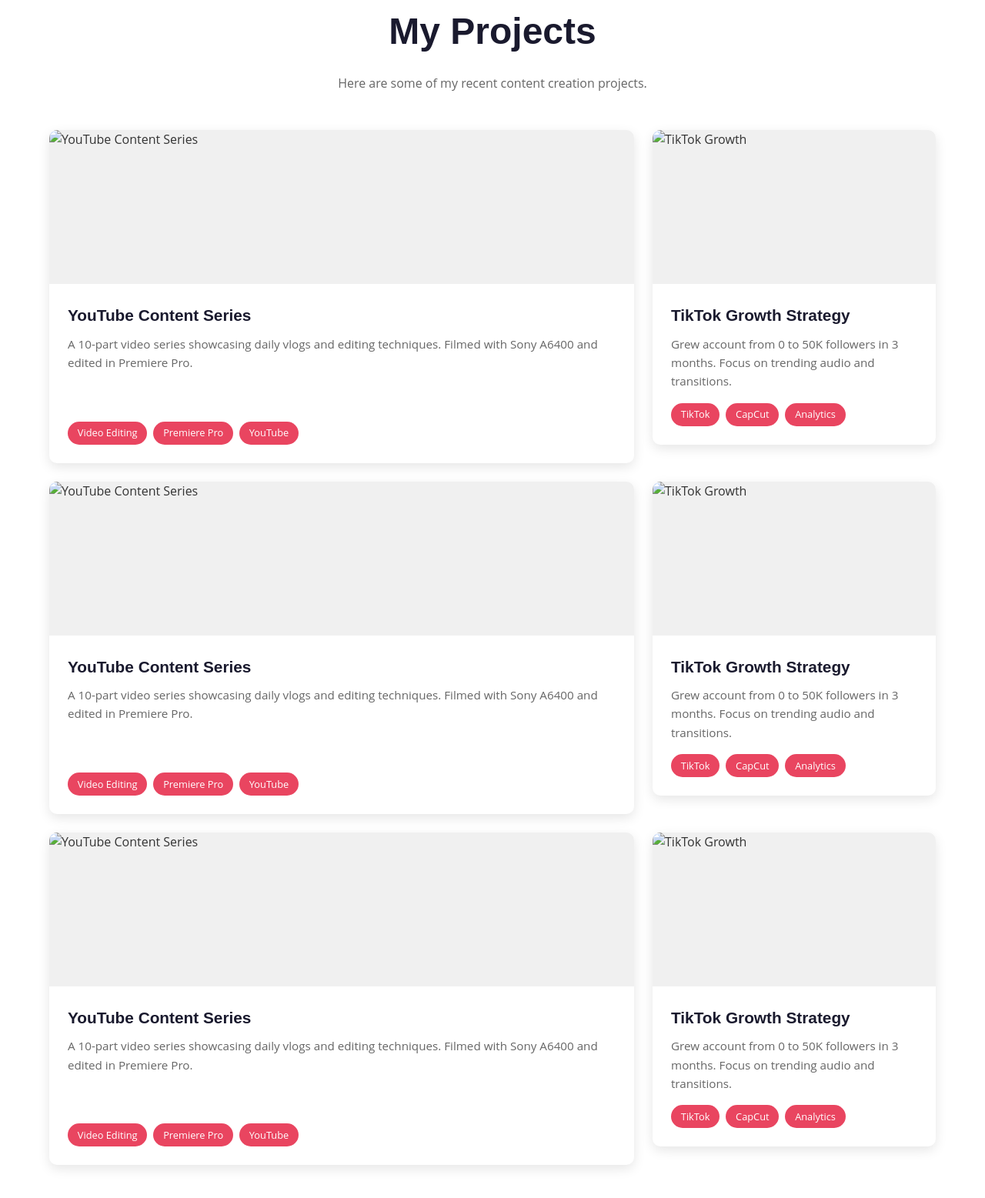
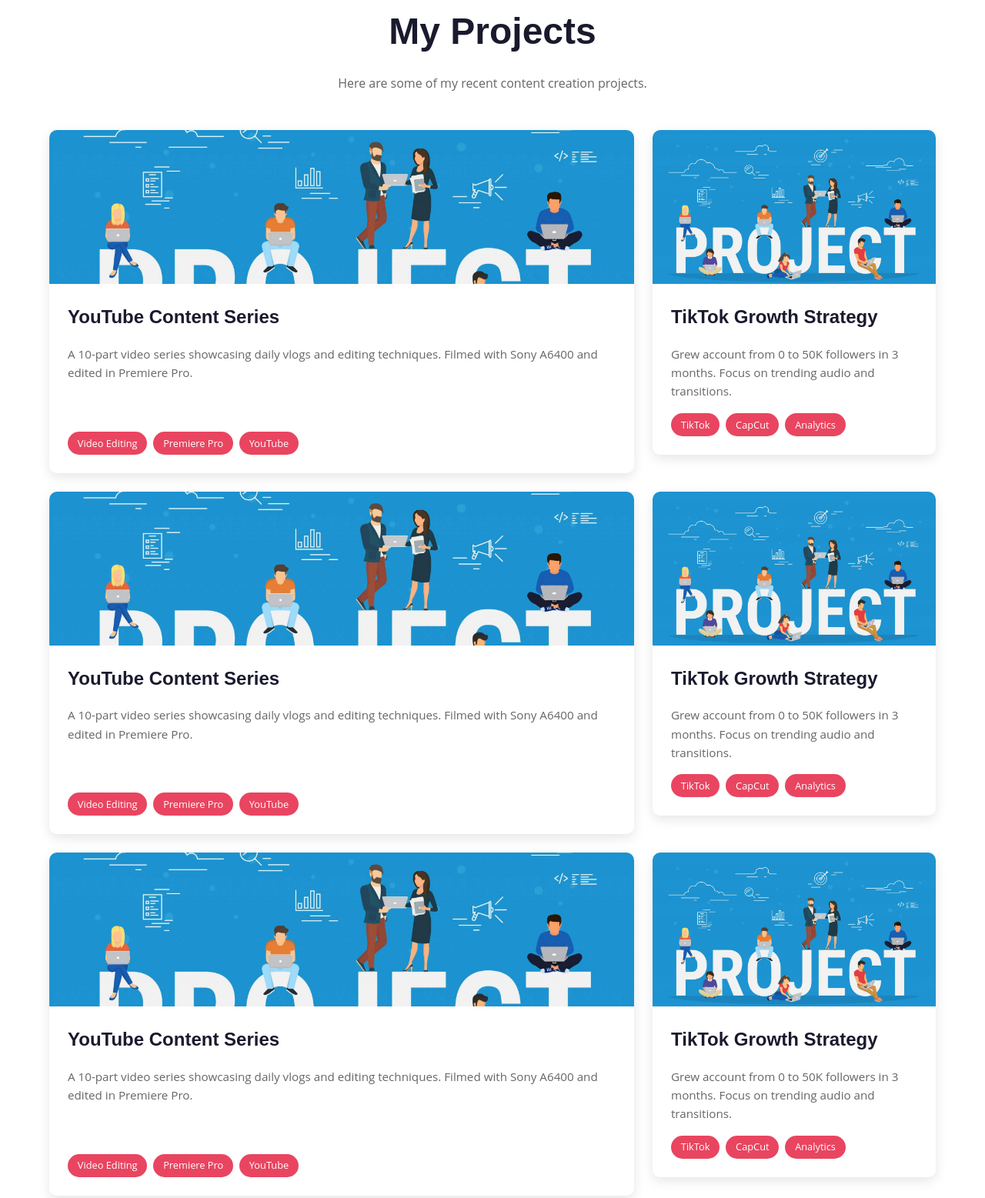
Before and after one commit to jayasooriyakevin-pixel/AS1-KevinPortofolio-12032026, a plain HTML site: page projects.html in a window 1280 px wide. Shown: the part 139-1696 px from the top of the page at 77% size. Drawn offline with Linux system fonts and the light colour scheme.

Commit message:
Update projects.html

```diff
--- a/projects.html
+++ b/projects.html
@@ -32,10 +32,10 @@
                 <!-- Project 1 - Large card (spans 2 columns, 2 rows) -->
                 <div class="project-card large">
                     <div class="project-img-container">
-                        <img src="images/p1.jpg" alt="YouTube Content Series" class="project-img">
+                        <img src="p1.jpg" alt="YouTube Content Series" class="project-img">
                     </div>
                     <div class="project-info">
-                        <h3>YouTube Content Series</h3>
+                        <h2>YouTube Content Series</h2> <!-- Changed from h3 to h2 -->
                         <p>A 10-part video series showcasing daily vlogs and editing techniques. Filmed with Sony A6400 and edited in Premiere Pro.</p>
                         <div class="project-tags">
                             <span>Video Editing</span>
@@ -48,10 +48,10 @@
                 <!-- Project 2 - Medium card -->
                 <div class="project-card">
                     <div class="project-img-container">
-                        <img src="images/p1.jpg" alt="TikTok Growth" class="project-img">
+                        <img src="p1.jpg" alt="TikTok Growth" class="project-img">
                     </div>
                     <div class="project-info">
-                        <h3>TikTok Growth Strategy</h3>
+                        <h2>TikTok Growth Strategy</h2> <!-- Changed from h3 to h2 -->
                         <p>Grew account from 0 to 50K followers in 3 months. Focus on trending audio and transitions.</p>
                         <div class="project-tags">
                             <span>TikTok</span>
@@ -61,13 +61,13 @@
                     </div>
                 </div>
 
-                    <!-- Project 2 - Large card (spans 2 columns, 2 rows) -->
+                <!-- Project 3 - Large card (spans 2 columns, 2 rows) -->
                 <div class="project-card large">
                     <div class="project-img-container">
-                        <img src="images/p1.jpg" alt="YouTube Content Series" class="project-img">
+                        <img src="p1.jpg" alt="YouTube Content Series" class="project-img">
                     </div>
                     <div class="project-info">
-                        <h3>YouTube Content Series</h3>
+                        <h2>YouTube Content Series</h2> <!-- Changed from h3 to h2 -->
                         <p>A 10-part video series showcasing daily vlogs and editing techniques. Filmed with Sony A6400 and edited in Premiere Pro.</p>
                         <div class="project-tags">
                             <span>Video Editing</span>
@@ -77,13 +77,13 @@
                     </div>
                 </div>
 
-                <!-- Project 3 - Medium card -->
+                <!-- Project 4 - Medium card -->
                 <div class="project-card">
                     <div class="project-img-container">
-                        <img src="images/p1.jpg" alt="TikTok Growth" class="project-img">
+                        <img src="p1.jpg" alt="TikTok Growth" class="project-img">
                     </div>
                     <div class="project-info">
-                        <h3>TikTok Growth Strategy</h3>
+                        <h2>TikTok Growth Strategy</h2> <!-- Changed from h3 to h2 -->
                         <p>Grew account from 0 to 50K followers in 3 months. Focus on trending audio and transitions.</p>
                         <div class="project-tags">
                             <span>TikTok</span>
@@ -93,13 +93,13 @@
                     </div>
                 </div>
 
-              <!-- Project 5 - Large card (spans 2 columns, 2 rows) -->
+                <!-- Project 5 - Large card (spans 2 columns, 2 rows) -->
                 <div class="project-card large">
                     <div class="project-img-container">
-                        <img src="images/p1.jpg" alt="YouTube Content Series" class="project-img">
+                        <img src="p1.jpg" alt="YouTube Content Series" class="project-img">
                     </div>
                     <div class="project-info">
-                        <h3>YouTube Content Series</h3>
+                        <h2>YouTube Content Series</h2> <!-- Changed from h3 to h2 -->
                         <p>A 10-part video series showcasing daily vlogs and editing techniques. Filmed with Sony A6400 and edited in Premiere Pro.</p>
                         <div class="project-tags">
                             <span>Video Editing</span>
@@ -112,10 +112,10 @@
                 <!-- Project 6 - Medium card -->
                 <div class="project-card">
                     <div class="project-img-container">
-                        <img src="images/p1.jpg" alt="TikTok Growth" class="project-img">
+                        <img src="p1.jpg" alt="TikTok Growth" class="project-img">
                     </div>
                     <div class="project-info">
-                        <h3>TikTok Growth Strategy</h3>
+                        <h2>TikTok Growth Strategy</h2> <!-- Changed from h3 to h2 -->
                         <p>Grew account from 0 to 50K followers in 3 months. Focus on trending audio and transitions.</p>
                         <div class="project-tags">
                             <span>TikTok</span>
@@ -124,6 +124,7 @@
                         </div>
                     </div>
                 </div>
+            </div> <!-- Added closing div for projects-grid-different -->
         </section>
     </main>
 
```
